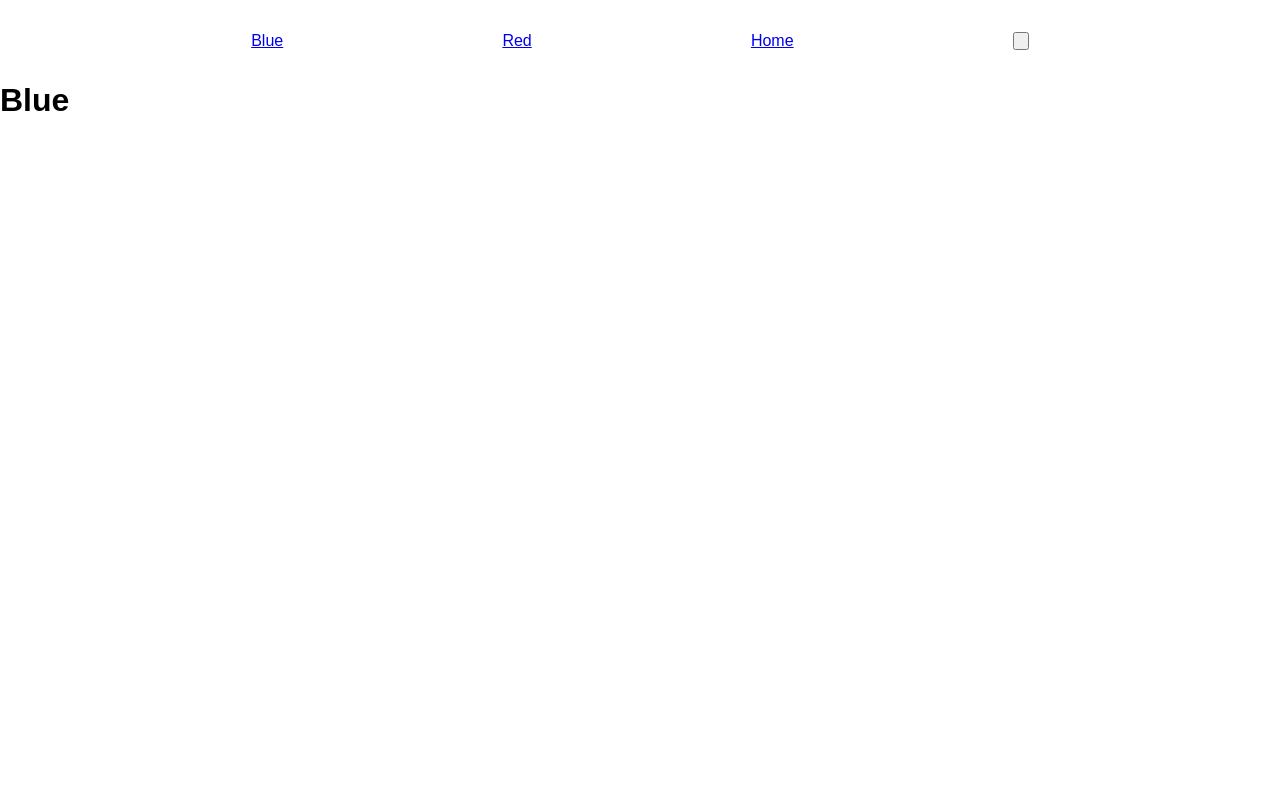
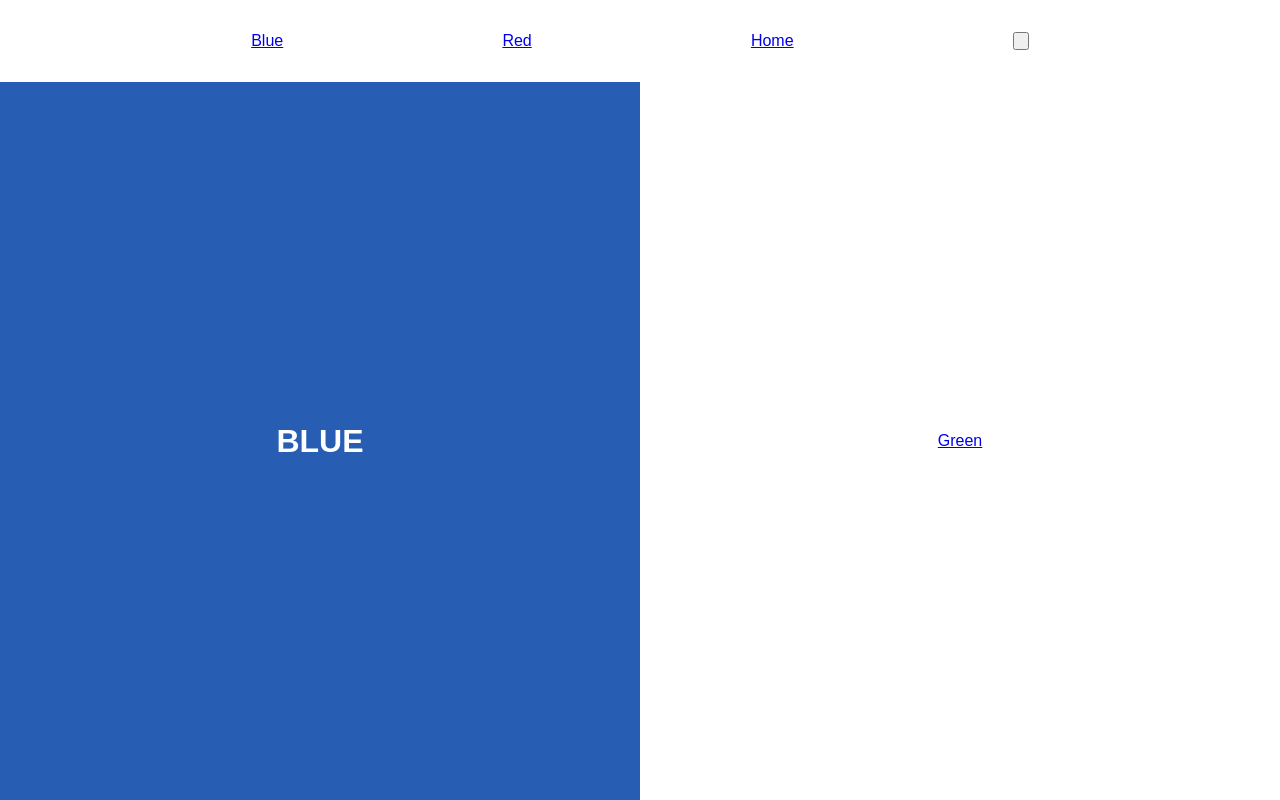
Before and after one commit to PAlexanderG/React-Router, a React (Vite) app in the folder Block28/: page /blue in a window 1280 px wide. Before the commit this address had no page. Built offline with nearby package versions, Linux system fonts and the light colour scheme.

Commit message:
finishing up

```diff
--- a/Block28/src/App.jsx
+++ b/Block28/src/App.jsx
@@ -1,12 +1,15 @@
 import "./index.css";
 import { BrowserRouter, useNavigate } from "react-router-dom";
 import { Routes, Route, Link } from "react-router-dom";
-import "./components/Blue";
-import "./components/Red";
-import "./components/Home";
+import Blue from "./components/Blue";
+import Red from "./components/Red";
+import Home from "./components/Home";
+import Green from "./components/Green";
+import { useState } from "react";
 
 function App() {
   const navigate = useNavigate();
+  // const [state, setState] = useState(initialState);
 
   // (ask for this....)
   // const routerBrowser = createBrowserRouter("");
@@ -21,6 +24,7 @@ function App() {
           <Link to="/blue">Blue</Link>
           <Link to="/red">Red</Link>
           <Link to="/home">Home</Link>
+
           {}
           {/* navigation here: Ask mentor for this part.... */}
           <button onClick={() => navigate()}></button>
@@ -29,13 +33,17 @@ function App() {
         {/* replace it with the Routes component */}
         <div id="main-section">
           <Routes>
-            <Route path="/home" element={<h1>Home</h1>} />
-            <Route path="/Blue" element={<h1>Blue</h1>} />
-            <Route path="/red" element={<h1>Red</h1>} />
+            <Route path="/home" element={<Home />} />
+            <Route path="/blue" element={<Blue />} />
+            <Route path="/red" element={<Red />} />
+            <Route path="/green" element={<Green />} />
           </Routes>
-          <Routes>
+          <div>
+            <Link to="/green">Green</Link>
+          </div>
+          {/* <Routes>
             <Route path="/routes" element={<h1>Footer</h1>} />
-          </Routes>
+          </Routes> */}
         </div>
       </div>
     </>
--- a/Block28/src/components/Blue.jsx
+++ b/Block28/src/components/Blue.jsx
@@ -4,7 +4,7 @@ import { useState } from "react";
 // with the className set to its respective colors
 
 export default function Blue() {
-  const [state, setState] = useState(initialState);
+  // const [state, setState] = useState(initialState);
   return (
     <div className="blue">
       <h1>BLUE</h1>
--- /dev/null
+++ b/Block28/src/components/Green.jsx
@@ -0,0 +1,13 @@
+import { useState } from "react";
+
+// Create a component which returns a div
+// with the className set to its respective colors
+
+export default function Green() {
+  // const [state, setState] = useState(initialState);
+  return (
+    <div className="green">
+      <h1>GREEN</h1>
+    </div>
+  );
+}
--- a/Block28/src/components/Home.jsx
+++ b/Block28/src/components/Home.jsx
@@ -3,10 +3,10 @@ import { useState } from "react";
 // Return a parent div element with a h1 saying "home".
 
 export default function App() {
-  const [state, setState] = useState(initialState);
+  // const [state, setState] = useState(initialState);
   return (
     <div className="home">
-      <h1>Blue</h1>
+      <h1>Home</h1>
     </div>
   );
 }
--- a/Block28/src/index.css
+++ b/Block28/src/index.css
@@ -47,3 +47,7 @@ body > div {
 .main-section {
   background-color: #b05f6d;
 }
+.green {
+  background-color: #27b337;
+  color: white;
+}
```
